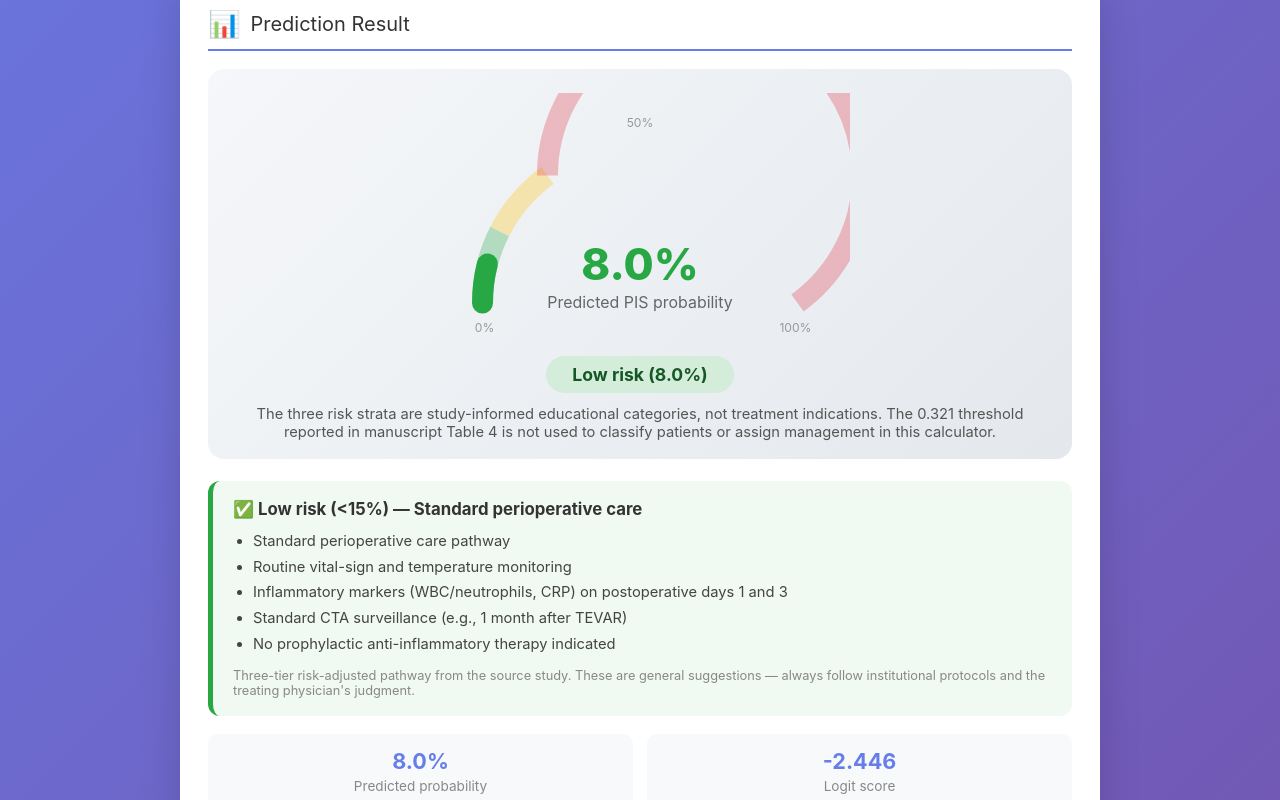
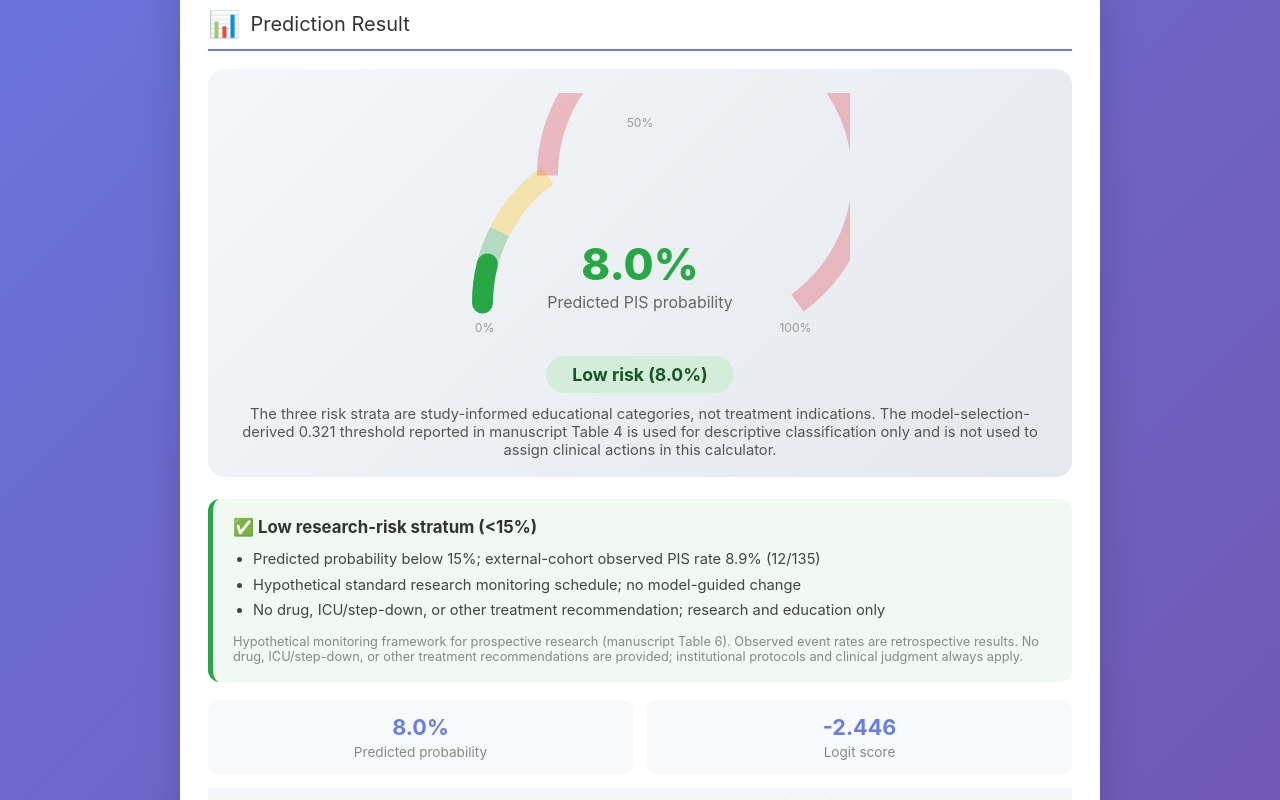
Before and after one commit to zhai2756/tevar-pis-calculator, a plain HTML site: page index.html in a window 1280 px wide. Both pictures are taken after a click on the button "🔍 Calculate PIS Risk". Shown: the part 841-1641 px from the top of the page. Drawn offline with Linux system fonts and the light colour scheme.

Commit message:
Align calculator with Table 6 monitoring framework

```diff
--- a/index.html
+++ b/index.html
@@ -305,9 +305,9 @@
             </div>
 
             <div class="management-panel" id="managementPanel">
-                <h3 id="mpTitle">Recommended management</h3>
+                <h3 id="mpTitle">Research monitoring considerations</h3>
                 <ul id="mpList"></ul>
-                <div class="mp-note">Three-tier risk-adjusted pathway from the source study. These are general suggestions — always follow institutional protocols and the treating physician's judgment.</div>
+                <div class="mp-note">Hypothetical monitoring framework for prospective research (manuscript Table 6). Observed event rates are retrospective results. No drug, ICU/step-down, or other treatment recommendations are provided; institutional protocols and clinical judgment always apply.</div>
             </div>
 
             <div class="details-grid">
@@ -352,7 +352,7 @@
                     <li>Model: Ridge logistic regression (L2 penalty, C=0.667, lbfgs) with 9 predictors, including a squared neutrophil term</li>
                     <li>Development cohort: Northern Jiangsu People's Hospital (training n=540; 10-fold cross-validation mean AUC 0.818; non-nested pooled out-of-fold AUC 0.811, 95% CI 0.759–0.859, which is optimistic; fully nested mean AUC 0.770, 95% CI 0.713–0.823, which is preferred; apparent training AUC 0.839)</li>
                     <li>Model-selection set: n=136, AUC 0.784 (95% CI 0.684–0.884); external validation: n=198 (The Second Affiliated Hospital of Nanjing Medical University), AUC 0.801 (95% CI 0.725–0.877), Brier 0.097</li>
-                    <li>The Youden threshold 0.321 is reported in manuscript Table 4 (model-selection set: sensitivity 58.3%, specificity 94.6%, PPV 70.0%, NPV 91.4%); it is not used by this calculator to assign management</li>
+                    <li>The model-selection-derived Youden threshold 0.321 is reported in manuscript Table 4 (model-selection set: sensitivity 58.3%, specificity 94.6%, PPV 70.0%, NPV 91.4%); it is not used by this calculator to assign clinical actions</li>
                     <li>Inputs outside the clinical bounds used in model training are clipped before calculation (age 18–100 y; operation time 0–600 min; contrast 0–500 mL; neutrophils 0.5–40; APTT 15–100; fibrinogen 0.5–15; platelets 20–800)</li>
                     <li>This tool is for research use only and does not replace clinical judgment</li>
                 </ul>
@@ -404,38 +404,33 @@
             ['age',           'Age']
         ];
 
-        // Three-tier risk-adjusted management pathway (source study, Clinical Implications)
+        // Three-tier hypothetical research-monitoring framework (manuscript Table 6)
         const MANAGEMENT = {
             low: {
-                title: '✅ Low risk (<15%) — Standard perioperative care',
+                title: '✅ Low research-risk stratum (<15%)',
                 cls: 'low',
                 items: [
-                    'Standard perioperative care pathway',
-                    'Routine vital-sign and temperature monitoring',
-                    'Inflammatory markers (WBC/neutrophils, CRP) on postoperative days 1 and 3',
-                    'Standard CTA surveillance (e.g., 1 month after TEVAR)',
-                    'No prophylactic anti-inflammatory therapy indicated'
+                    'Predicted probability below 15%; external-cohort observed PIS rate 8.9% (12/135)',
+                    'Hypothetical standard research monitoring schedule; no model-guided change',
+                    'No drug, ICU/step-down, or other treatment recommendation; research and education only'
                 ]
             },
             intermediate: {
-                title: '⚠️ Intermediate risk (15–30%) — Enhanced surveillance',
+                title: '⚠️ Intermediate research-risk stratum (15–30%)',
                 cls: 'intermediate',
                 items: [
-                    'Enhanced inflammatory-marker surveillance during the first 24–72 h postoperatively (temperature q6h; CRP/WBC every 24–48 h)',
-                    'Early symptomatic treatment (antipyretics / NSAIDs) if fever develops',
-                    'Maintain adequate hydration',
-                    'Confirm a downward trend of inflammatory markers before discharge'
+                    'Predicted probability 15–30%; external-cohort observed PIS rate 10.7% (3/28)',
+                    'Not separated from the low stratum (10.7% vs 8.9%; p = 0.724): exploratory monitoring-escalation band only',
+                    'Hypothetical increase in observation frequency, to be tested prospectively; no treatment recommendation'
                 ]
             },
             high: {
-                title: '🚨 High risk (>30%) — Intensified, individualized management',
+                title: '🚨 High research-risk stratum (>30%)',
                 cls: 'high',
                 items: [
-                    'If PIS occurs, consider short-course individualized anti-inflammatory therapy (NSAIDs; corticosteroids for refractory pyrexia per institutional protocol) after exclusion of infection',
-                    'Avoid prolonged antibiotics without microbiological evidence of infection',
-                    'Intensified postoperative monitoring in a step-down / ICU setting; daily CRP/WBC (± procalcitonin)',
-                    'Exclude infection (e.g., blood cultures) before attributing inflammation to PIS',
-                    'Multidisciplinary review; extend observation before discharge'
+                    'Predicted probability above 30%; external-cohort observed PIS rate 54.3% (19/35)',
+                    'Hypothetical higher-intensity observation schedule, to be tested prospectively',
+                    'Observed risk enrichment does not establish benefit from any intervention; no drug, ICU/step-down, or other treatment recommendation'
                 ]
             }
         };
@@ -541,7 +536,7 @@
                 document.getElementById(id).style.background = (id === rowId) ? '#f0f2ff' : '';
             });
 
-            // Management panel
+            // Research monitoring panel
             const mg = MANAGEMENT[tier];
             const panel = document.getElementById('managementPanel');
             panel.className = 'management-panel ' + mg.cls;
@@ -550,7 +545,7 @@
 
             // Research-use risk-stratum note; no binary treatment classification.
             document.getElementById('thresholdNote').innerHTML =
-                `The three risk strata are study-informed educational categories, not treatment indications. The 0.321 threshold reported in manuscript Table 4 is not used to classify patients or assign management in this calculator.`;
+                `The three risk strata are study-informed educational categories, not treatment indications. The model-selection-derived 0.321 threshold reported in manuscript Table 4 is used for descriptive classification only and is not used to assign clinical actions in this calculator.`;
             document.getElementById('detailProb').textContent = pct + '%';
             document.getElementById('detailLogit').textContent = logit.toFixed(3);
 
```
Also changed, not shown: SHA256SUMS.txt, 1 other file.
